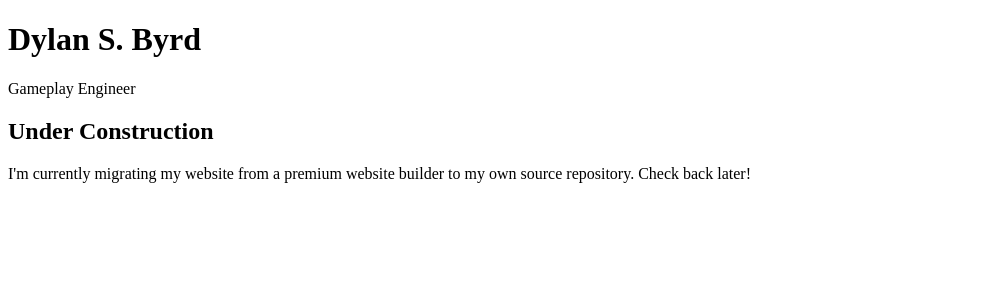
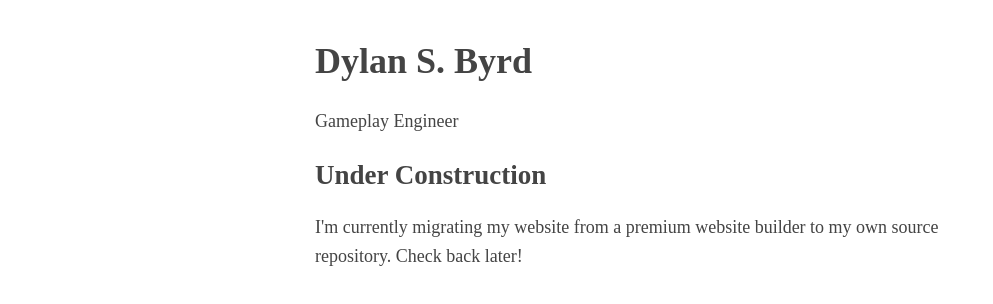
Before and after one commit to DylanSByrd/dylansbyrd.github.io, a plain HTML site: page index.html in a window 1280 px wide. Shown: the whole page, without its empty margins (0-993 px from the left). Drawn offline with Linux system fonts and the light colour scheme.

Commit message:
Update placeholder index style

```diff
--- a/index.html
+++ b/index.html
@@ -4,6 +4,11 @@
         <meta charset="utf-8">
         <meta name="viewport" content="width=device-width, initial-scale=1">
         <title>Dylan S. Byrd</title>
+        <style type="text/css">
+            body{margin:40px
+                auto;max-width:650px;line-height:1.6;font-size:18px;color:#444;padding:0
+                10px}h1,h2,h3{line-height:1.2}
+        </style>
     </head>
     <body>
         <header>
```
